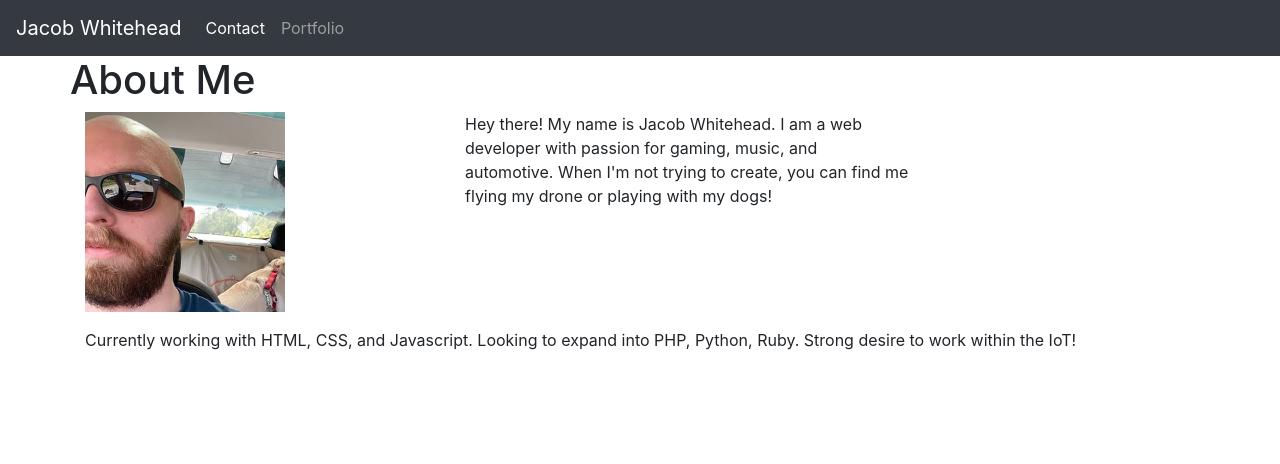
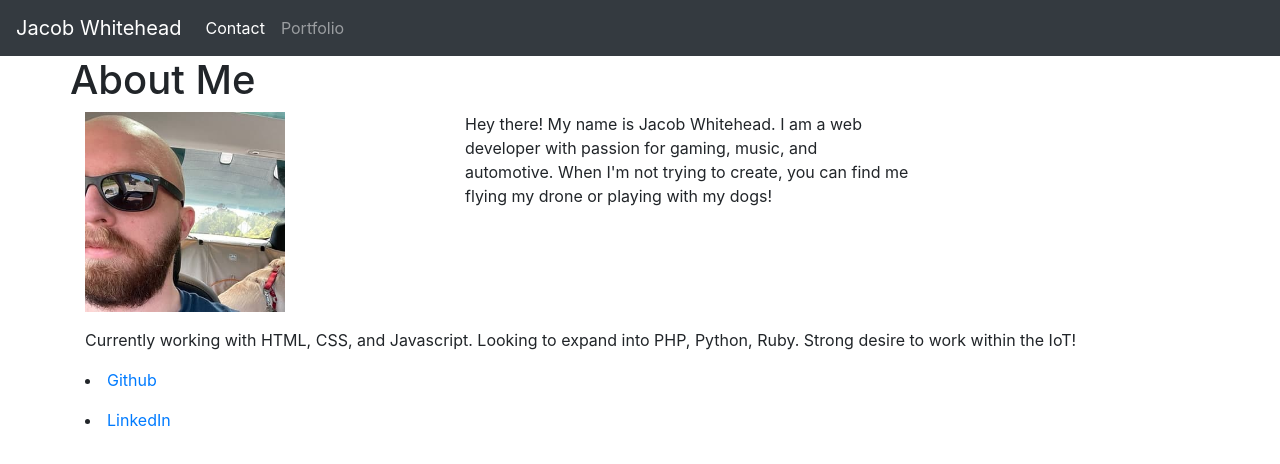
Before and after one commit to Jwhitehead-drft/my_portfolio, a plain HTML site: page index.html in a window 1280 px wide. Drawn offline with nearby package versions, Linux system fonts and the light colour scheme.

Commit message:
added github and linkedin

```diff
--- a/index.html
+++ b/index.html
@@ -53,6 +53,12 @@
         <div class="row">
           <div class="col-md-12">
             <p>Currently working with HTML, CSS, and Javascript. Looking to expand into PHP, Python, Ruby. Strong desire to work within the IoT!</p>
+            <p><li class="link">
+              <a class="link" href="https://github.com/Jwhitehead-drft">Github</a>
+            </li></p>
+            <p><li class="link">
+              <a class="link" href="https://www.linkedin.com/in/jacob-whitehead-developer/">LinkedIn</a>
+            </li></p>
           </div>
         </div>
       </div>
```
